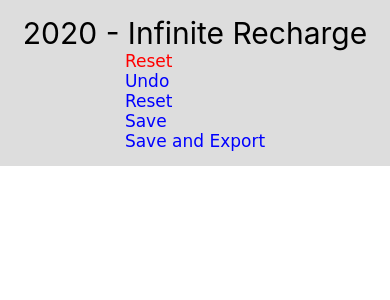
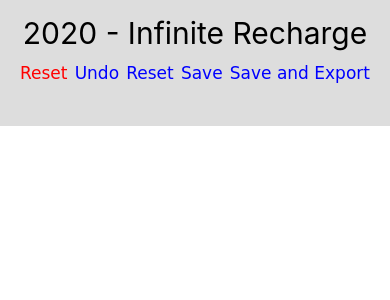
Before and after one commit to PatheticMustan/ScoutingApp2019, a React Native app: screen / in a window 390 px wide. Shown: the top 300 px of the page. Built offline with nearby package versions, Linux system fonts and the light colour scheme.

Commit message:
header thing again

```diff
--- a/components/Utility/Link.js
+++ b/components/Utility/Link.js
@@ -8,12 +8,11 @@ import {
 export default class Link extends React.Component {
 	render() {
 		return (
-            <Text
-                style={{color: this.props.color, fontSize: 17, fontFamily: "Comic Sans MS"}}
-                onPress={this.props.onPress}
-            >
-                {this.props.children}
-            </Text>
+            <View>
+                <Text style={{color: this.props.color, fontSize: 17, fontFamily: "Comic Sans MS"}} onPress={this.props.onPress}>
+                    {this.props.children}
+                </Text>
+            </View>
 		);
 	}
 }
--- a/components/header.js
+++ b/components/header.js
@@ -15,7 +15,7 @@ export default class Header extends React.Component {
 						<Text style={styles.headerText}>2020 - Infinite Recharge</Text>
 					</View>
 
-					<View style={styles.optionContainer}>
+					<View style={[styles.flex, styles.linkContainer]}>
 						<Link color="red" onPress={() => alert(1)}>Reset</Link>
 						<Link color="blue" onPress={() => alert(1)}>Undo</Link>
 						<Link color="blue" onPress={() => alert(1)}>Reset</Link>
@@ -31,13 +31,13 @@ export default class Header extends React.Component {
 const styles = StyleSheet.create({
 	container: {
 		flex: 1,
-		backgroundColor: '#fff'
+		backgroundColor: '#FFF'
 	},
 	headerContainer: {
 		flexDirection: "column",
 		paddingVertical: 15,
-		backgroundColor: "#ddd",
-		alignItems: "center"
+		backgroundColor: "#DDD",
+		justifyContent: "center"
 	},
 	headerTextContainer: {
 		flex: 1,
@@ -49,6 +49,12 @@ const styles = StyleSheet.create({
 		textAlign: "center"
 	},
 	flex: {
-		display: "flex"
+		flex: 1,
+		flexDirection: "row"
+	},
+	linkContainer: {
+		justifyContent: "space-between",
+		padding: 20,
+		textAlign: "center"
 	}
 });
```
